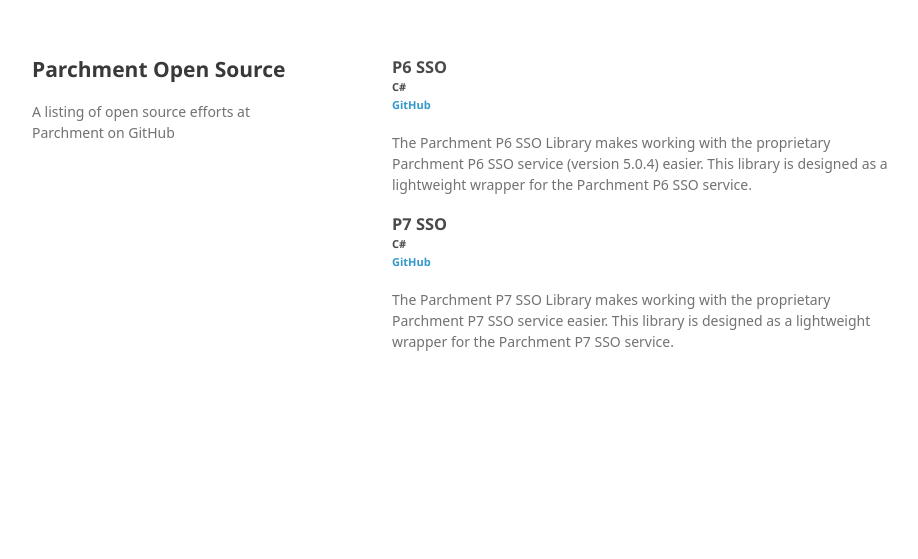
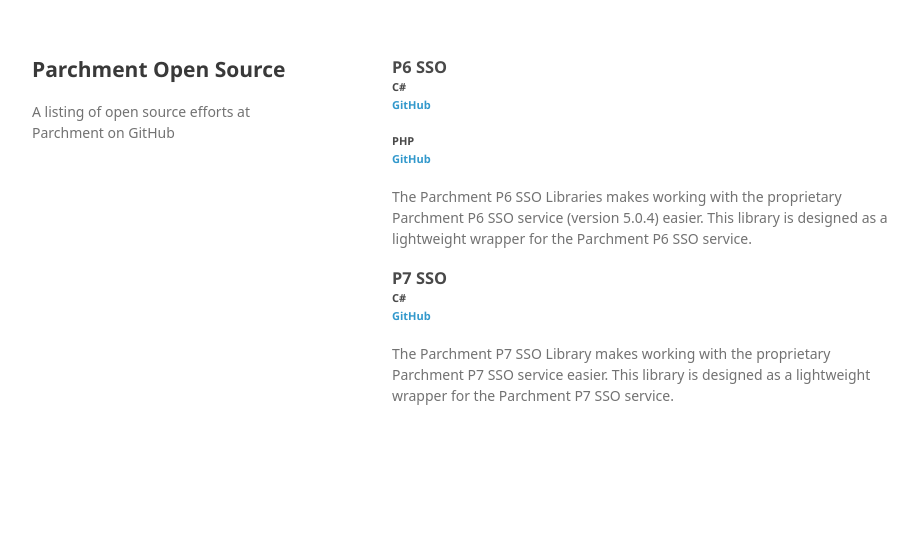
Before and after one commit to parchment-sis/parchment-sis.github.io, a plain HTML site: page index.html in a window 1280 px wide. Shown: the top 559 px of the page, without its empty margins (178-1096 px from the left). Drawn offline with Linux system fonts and the light colour scheme; a web font is replaced by a local one.

Commit message:
Added the PHP library to the list of SSO libraries for P6.

```diff
--- a/index.html
+++ b/index.html
@@ -20,9 +20,9 @@
 			<!--<a href="https://github.com/parchment-sis">https://github.com/parchment-sis</a>-->
 		</header>
 		<section>
-        <h3><a id="parchment-p6-sso" class="anchor" href="#parchment-p6-sso" aria-hidden="true"><span aria-hidden="true" class="octicon octicon-link"></span></a>P6 SSO <br> <small>C#</small> <br> <small><a href="https://github.com/parchment-sis/library-parchment-p6-sso-in-c-sharp">GitHub</small></a></h3>
+        <h3><a id="parchment-p6-sso" class="anchor" href="#parchment-p6-sso" aria-hidden="true"><span aria-hidden="true" class="octicon octicon-link"></span></a>P6 SSO <br> <small>C#</small> <br> <small><a href="https://github.com/parchment-sis/library-parchment-p6-sso-in-c-sharp">GitHub</small></a><br><br><small>PHP</small> <br> <small><a href="https://github.com/parchment-sis/library-parchment-p6-sso-in-php">GitHub</small></a></h3>
 
-		<p>The Parchment P6 SSO Library makes working with the proprietary Parchment P6 SSO service (version 5.0.4) easier. This library is designed as a lightweight wrapper for the Parchment P6 SSO service.</p>
+		<p>The Parchment P6 SSO Libraries makes working with the proprietary Parchment P6 SSO service (version 5.0.4) easier. This library is designed as a lightweight wrapper for the Parchment P6 SSO service.</p>
 
 		<h3><a id="parchment-p7-sso" class="anchor" href="#parchment-p7-sso" aria-hidden="true"><span aria-hidden="true" class="octicon octicon-link"></span></a>P7 SSO <br> <small>C#</small> <br> <small><a href="https://github.com/parchment-sis/library-parchment-p7-sso-in-c-sharp">GitHub</small></a></h3>
 
```
